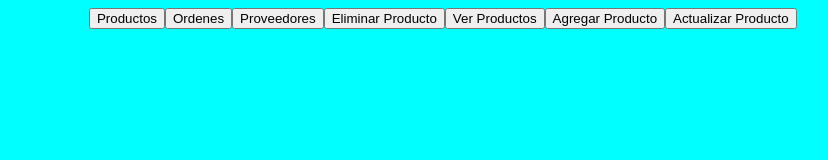
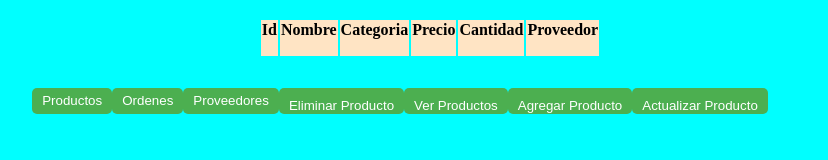
Before and after one commit to wilmer7522/JavaScript_Rojas_Wilmer, a plain HTML site: page Dia5/index.html in a window 1280 px wide. Both pictures are taken after a click on the button "Productos". Shown: the whole page, without its empty margins (210-1038 px from the left). Drawn offline with Linux system fonts and the light colour scheme.

Commit message:
feat :sparkles: working code

```diff
--- a/Dia5/index.html
+++ b/Dia5/index.html
@@ -20,20 +20,42 @@
 </head>
 
 <body>
-<!--
-    <div class="content mt-4 shadow-lg p3 mb-5 bg-body rounded">
-        <table  class="table table-striped table-bordered" >
+
+    <div id="tabla">
+        <table>
             <thead>
                 <tr>
-                    <th>id</th>
-                    <th>name</th>
-                    <th>category</th>
+                    <th>Id <p id="thId"></p>
+                    </th>
+
+                    <th>Nombre <p id="thNombre"></p>
+                    </th>
+
+                    <th>Categoria <p id="thCategoria"></p>
+                    </th>
+
+                    <th>Precio <p id="thPrecio"></p>
+                    </th>
+
+                    <th>Cantidad <p id="thCantidad"></p>
+                    </th>
+
+                    <th>Proveedor <p id="thProveedor"></p>
+                    </th>
+
+
+
+
+
 
                 </tr>
 
+
+
+
             </thead>
         </table>
-    </div> -->
+    </div>
 
     <div id="uno">
 
@@ -61,11 +83,13 @@
 
 
         <center>
-            <h1><div id="tres" >
+            <h1>
+                <div id="tres">
                     <h1 id="p0"></h1>
                     <h1 id="p1"></h1>
 
-            </div></h1>
+                </div>
+            </h1>
 
         </center>
 
@@ -79,10 +103,10 @@
             <input type="text" id="inputBuscarProducto" style="display: none;" />
             <button id="botonBuscarProducto" style="display: none;">Buscar Producto</button>
 
-        <input type="text" id="actualizarProducto" style="display: none;"/>
+            <input type="text" id="actualizarProducto" style="display: none;" />
             <button id="botonActualizarProducto" style="display: none;">Filtrar Producto</button>
 
-        <input type="text" id="actualizarProductoNew" placeholder="actualizar" style="display: none;"/>
+            <input type="text" id="actualizarProductoNew" placeholder="actualizar" style="display: none;" />
             <button id="botonActualizarProductoNew" style="display: none;">Actualizar</button>
 
             <input type="text" id="opcionActualizar" placeholder="buscar" style="display: none;">
--- a/Dia5/script.js
+++ b/Dia5/script.js
@@ -6,6 +6,12 @@ fetch("datos.json")
         const p1 = document.getElementById("p1");
         const bloque3 = document.getElementById("tres");
         const cuatro = document.getElementById("cuatro")
+        const thId = document.getElementById("thId")
+        const thNombre = document.getElementById("thNombre")
+        const thCategoria = document.getElementById("thCategoria")
+        const thPrecio = document.getElementById("thPrecio")
+        const thCantidad = document.getElementById("thCantidad")
+        const thProveedor = document.getElementById("thProveedor")
         document.getElementById("botonEstado").style.display = `none`;
         document.getElementById("fechaOrden").style.display = `none`;
         document.getElementById("botonProducto").style.display = `none`;
@@ -131,12 +137,13 @@ fetch("datos.json")
         function viewProducts() {
             bloque3.innerHTML = ""
             for (let i of Datos.products) {
-                bloque3.innerHTML += `<br>Id: ${i["id"]}  `
-                bloque3.innerHTML += `<br>Name: ${i["name"]}`
-                bloque3.innerHTML += `<br>Category: ${i["category"]}`
-                bloque3.innerHTML += `<br>Price: ${i["price"]}`
-                bloque3.innerHTML += `<br>Quantity: ${i["quantityInStock"]}`
-                bloque3.innerHTML += `<br>Supplier Id: ${i["supplierId"]}<br>`
+                thId.innerHTML += `<br> ${i["id"]}<br>  `
+                thNombre.innerHTML += `<br> ${i["name"]}<br>`
+                thCategoria.innerHTML += `<br> ${i["category"]}<br>`
+                thPrecio.innerHTML += `<br> ${i["price"]}<br>`
+                thCantidad.innerHTML += `<br>${i["quantityInStock"]}<br>`
+                thProveedor.innerHTML += `<br>${i["supplierId"]}<br>`
+
 
             }
 
--- a/Dia5/style.css
+++ b/Dia5/style.css
@@ -1,7 +1,37 @@
 
 
-#botones, #dos{
+#dos button{
     display: flex;
     justify-content: center;
-    margin-left: 2vw;
+    align-items: center;
+    padding: 10px;
+    border: none;
+    height: 2vw;
+    border-radius: 5px;
+    background-color: #4CAF50;
+    color: #fff;
+    cursor: pointer;
+
+    }
+
+    #botones button{
+        display: flex;
+        justify-content: center;
+        align-items: center;
+        padding: 100px;
+    }
+
+    div{
+        display: flex;
+        justify-content: center;
+        padding: 10px;
+    }
+    #dos button:hover{
+        background-color: #d123d4;
+        }
+
+
+#tabla{
+    display: flex;
+    justify-content: center;
 }
```
Lines whose indentation alone changed are shown as unchanged.
